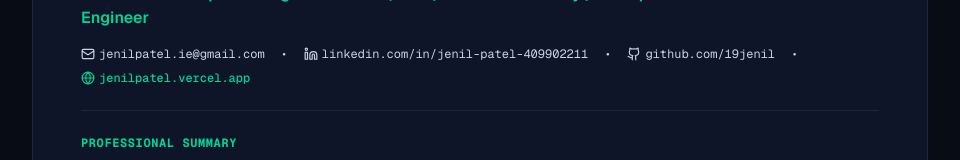
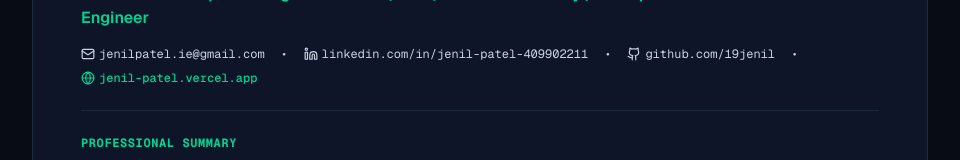
Before and after one commit to 19jenil/jenil-portfolio, a Next.js app: page /resume in a window 1280 px wide. Shown: the part 215-375 px from the top of the page, without its empty margins (160-1120 px from the left). Built offline with nearby package versions, Linux system fonts and the light colour scheme.

Commit message:
fix: update portfolio link to jenil-patel.vercel.app in resume view

```diff
--- a/src/app/layout.tsx
+++ b/src/app/layout.tsx
@@ -34,7 +34,7 @@ export const metadata: Metadata = {
     title: "Jenil Patel | SDET & Cloud Reliability Engineer",
     description:
       "Automated test frameworks that don't flake and cloud infrastructure that doesn't page you at 3 AM. Dublin, Ireland.",
-    url: "https://jenilpatel.vercel.app",
+    url: "https://jenil-patel.vercel.app",
     siteName: "Jenil Patel Portfolio",
     type: "website",
   },
--- a/src/app/resume/page.tsx
+++ b/src/app/resume/page.tsx
@@ -79,13 +79,13 @@ export default function ResumePage() {
             </a>
             <span>•</span>
             <a
-              href="https://jenilpatel.vercel.app"
+              href="https://jenil-patel.vercel.app"
               target="_blank"
               rel="noopener noreferrer"
               className="hover:text-emerald-400 flex items-center gap-1 text-emerald-400 font-medium print:text-black"
             >
               <Globe className="w-3.5 h-3.5" />
-              <span>jenilpatel.vercel.app</span>
+              <span>jenil-patel.vercel.app</span>
             </a>
           </div>
         </header>
```
